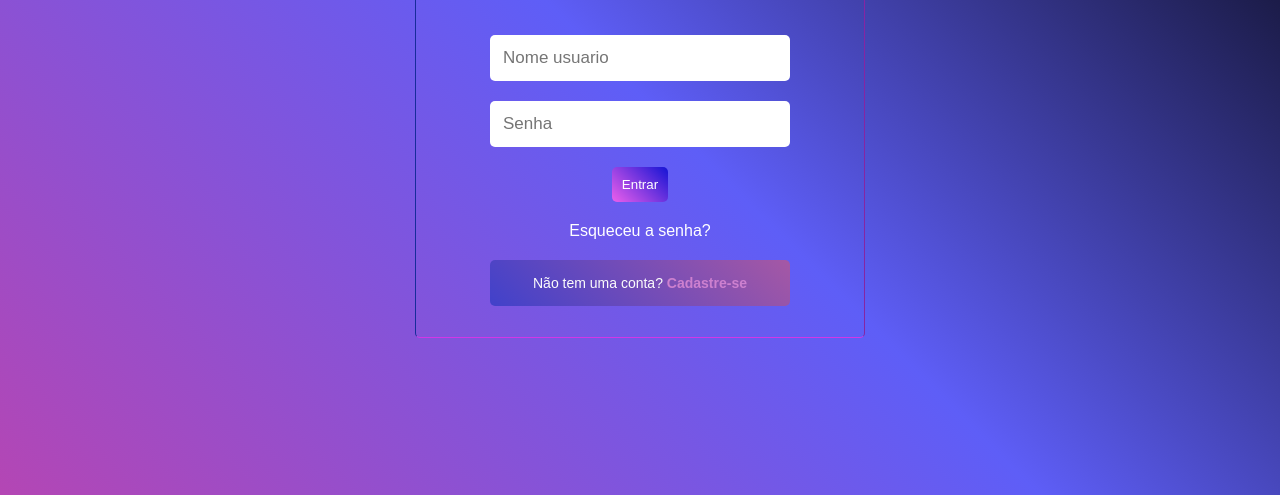
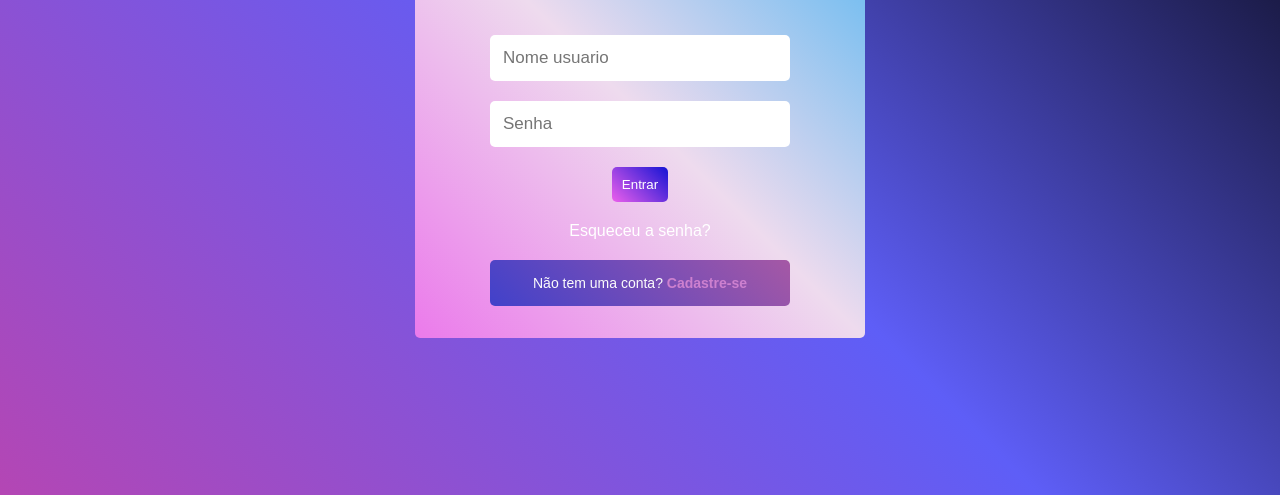
Before and after one commit to xicovisk/oxyfire, a plain HTML site: page index.html in a window 1280 px wide. Shown: the part 305-800 px from the top of the page. Drawn offline with Linux system fonts and the light colour scheme.

Commit message:
Add files via upload

```diff
--- a/style.css
+++ b/style.css
@@ -81,15 +81,12 @@ section {
     align-items: center;
     height: 450px;
     width: 450px;
-    border-left: 1px solid rgb(23, 43, 155);
-    border-right: 1px solid rgb(134, 37, 163);
-    border-top: 1px solid rgb(170, 95, 240);
-    border-bottom: 1px solid rgb(211, 54, 231);
     border-radius: 5px;
+    background: linear-gradient(45deg, rgb(235, 122, 235), rgb(238, 219, 238), rgb(85, 182, 241));
 }
 
 .formulario:hover {
-    background: linear-gradient(45deg, rgb(235, 122, 235), rgb(238, 219, 238), rgb(85, 182, 241));
+    background: linear-gradient(45deg, rgb(235, 198, 235), rgb(247, 182, 247), rgb(28, 154, 233));
     border: none;
 }
 
@@ -176,8 +173,8 @@ input {
     align-items: center;
     border-radius: 5px;
     text-align: center;
+}
 
-}
 .cadastre p {
     font-size: 14px;
     color: rgb(252, 252, 252);
@@ -272,6 +269,7 @@ input {
         width: 330px;
         border: none;
     }
+
     input {
         padding: 12px;
     }
```
